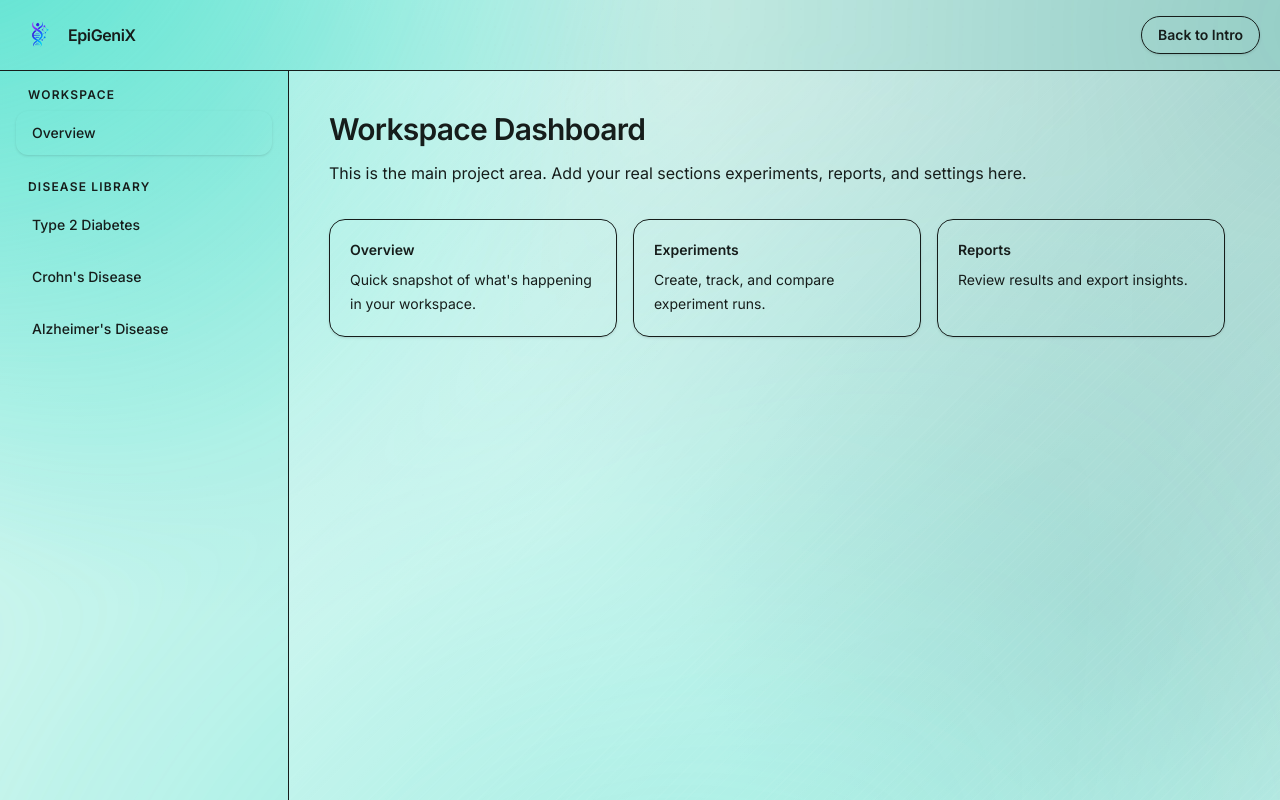
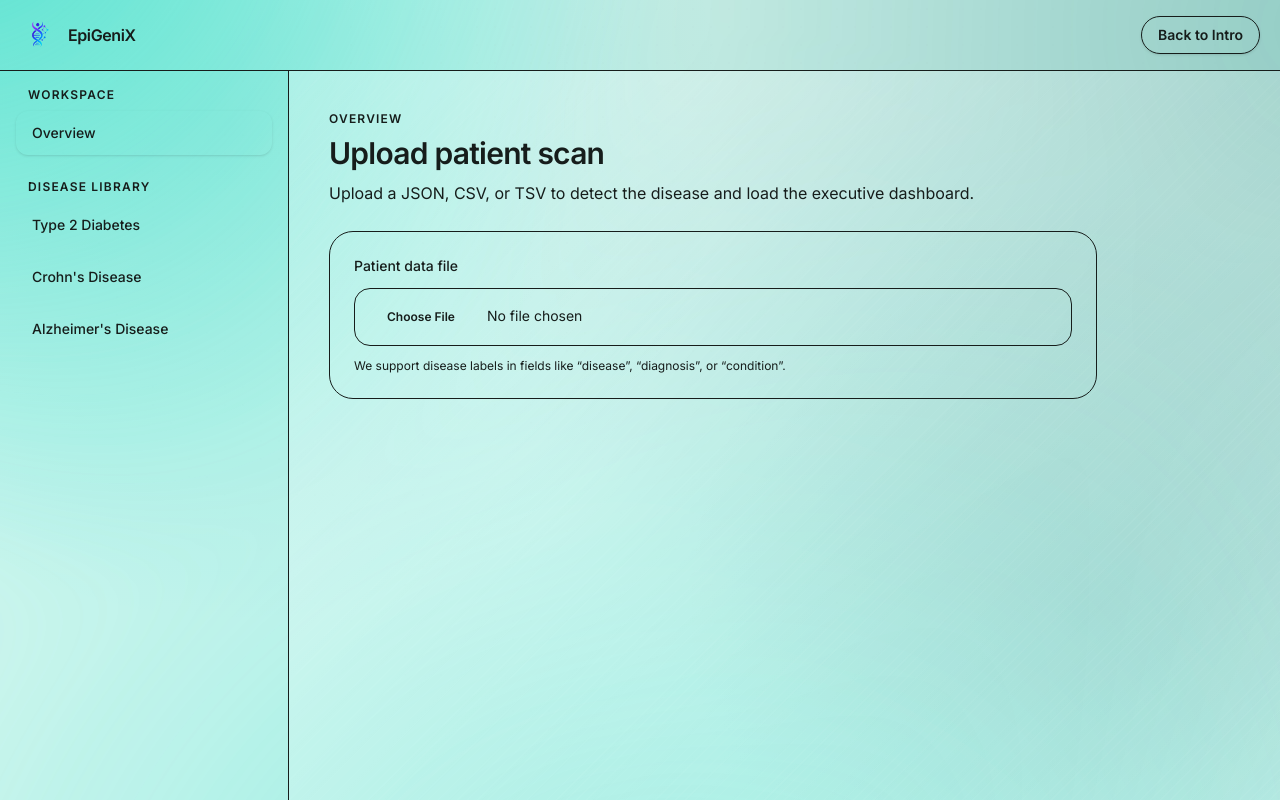
Before and after one commit to hoppercraft/EPIGENIX, a React (Vite) app: page /project in a window 1280 px wide. Built offline with nearby package versions, Linux system fonts and the light colour scheme.

Commit message:
Add semi functional upload feature for user gene report

```diff
--- a/src/pages/workspaceDashboard.jsx
+++ b/src/pages/workspaceDashboard.jsx
@@ -1,40 +1,224 @@
-// src/pages/WorkspaceDashboard.jsx
+import { useState } from 'react'
+import { Link } from 'react-router-dom'
+import Anatomy from '../features/anatomy/Anatomy'
+import { diseaseCatalog, diseaseOptions } from '../features/diseases/data/diseases'
+import {
+	calculateDiseaseRisk,
+	getInitialSliderValues,
+	getTopDrivers,
+} from '../features/diseases/model/risk'
+
+const KNOWN_DISEASES = [
+	{ slug: 'crohns-disease', match: ['crohn', "crohn's", 'crohns'] },
+	{ slug: 'alzheimers-disease', match: ['alzheimers', "alzheimer's", 'alzheimer'] },
+	{ slug: 'type-2-diabetes', match: ['type 2 diabetes', 'type-2 diabetes', 't2d', 'diabetes'] },
+]
+
+const detectDisease = (input) => {
+	if (!input) {
+		return 'unknown'
+	}
+	const normalized = String(input).toLowerCase()
+	const match = KNOWN_DISEASES.find((disease) =>
+		disease.match.some((term) => normalized.includes(term))
+	)
+	return match?.slug ?? 'unknown'
+}
+
+const extractDiseaseFromObject = (obj) => {
+	if (!obj || typeof obj !== 'object') {
+		return null
+	}
+	const keys = ['disease', 'diagnosis', 'condition', 'phenotype', 'label']
+	for (const key of keys) {
+		if (obj[key]) {
+			return obj[key]
+		}
+	}
+	return null
+}
+
+const parseDelimited = (text, delimiter) => {
+	const lines = text.split(/\r?\n/).filter(Boolean)
+	if (!lines.length) {
+		return []
+	}
+	const headers = lines[0].split(delimiter).map((value) => value.trim())
+	return lines.slice(1).map((line) => {
+		const values = line.split(delimiter)
+		return headers.reduce((acc, header, index) => {
+			acc[header] = values[index]?.trim()
+			return acc
+		}, {})
+	})
+}
 
 function WorkspaceDashboard() {
+	const [uploadState, setUploadState] = useState({
+		status: 'idle',
+		fileName: '',
+		diseaseSlug: null,
+		error: '',
+	})
+
+	const handleFile = (file) => {
+		if (!file) {
+			return
+		}
+		const reader = new FileReader()
+		reader.onload = () => {
+			try {
+				const text = String(reader.result ?? '')
+				const ext = file.name.split('.').pop()?.toLowerCase()
+				let parsedDisease = null
+
+				if (ext === 'json') {
+					const parsed = JSON.parse(text)
+					const firstItem = Array.isArray(parsed) ? parsed[0] : parsed
+					parsedDisease = extractDiseaseFromObject(firstItem)
+				} else {
+					const delimiter = ext === 'tsv' ? '\t' : ','
+					const rows = parseDelimited(text, delimiter)
+					parsedDisease = extractDiseaseFromObject(rows[0])
+				}
+
+				const diseaseSlug = detectDisease(parsedDisease)
+				setUploadState({
+					status: 'ready',
+					fileName: file.name,
+					diseaseSlug,
+					error: '',
+				})
+			} catch (error) {
+				setUploadState({
+					status: 'error',
+					fileName: file.name,
+					diseaseSlug: null,
+					error: 'We could not read that file. Please upload a valid JSON, CSV, or TSV.',
+				})
+			}
+		}
+		reader.readAsText(file)
+	}
+
+	if (uploadState.status !== 'ready') {
+		return (
+			<div className="relative z-10 max-w-3xl space-y-6">
+				<div className="space-y-2">
+					<p className="text-xs font-semibold uppercase tracking-widest text-muted">
+						Overview
+					</p>
+					<h2 className="font-display text-2xl font-semibold tracking-tight text-ink sm:text-3xl">
+						Upload patient scan
+					</h2>
+					<p className="text-base leading-7 text-muted">
+						Upload a JSON, CSV, or TSV to detect the disease and load the executive dashboard.
+					</p>
+				</div>
+
+				<div className="rounded-3xl border border-outline-variant/60 bg-surface-lowest/50 p-6 shadow-glass backdrop-blur-glass">
+					<label className="block text-sm font-medium text-ink">Patient data file</label>
+					<input
+						type="file"
+						accept=".json,.csv,.tsv,application/json,text/csv,text/tab-separated-values"
+						className="mt-3 block w-full rounded-2xl border border-outline-variant/60 bg-surface-lowest/70 px-4 py-3 text-sm text-ink file:mr-4 file:rounded-full file:border-0 file:bg-primary file:px-4 file:py-2 file:text-xs file:font-semibold file:text-on-primary"
+						onChange={(event) => handleFile(event.target.files?.[0])}
+					/>
+					{uploadState.status === 'error' ? (
+						<p className="mt-3 text-sm text-red-600">{uploadState.error}</p>
+					) : (
+						<p className="mt-3 text-xs text-muted">
+							We support disease labels in fields like “disease”, “diagnosis”, or “condition”.
+						</p>
+					)}
+				</div>
+			</div>
+		)
+	}
+
+	const selectedDiseaseSlug = uploadState.diseaseSlug
+	const isUnknown = selectedDiseaseSlug === 'unknown'
+	const defaultDisease = diseaseOptions[0]
+	const activeDisease = isUnknown ? defaultDisease : diseaseCatalog[selectedDiseaseSlug]
+	const sliderValues = getInitialSliderValues(activeDisease.slug)
+	const riskScore = calculateDiseaseRisk(activeDisease.slug, sliderValues)
+	const topDrivers = getTopDrivers(activeDisease.slug, sliderValues)
+
 	return (
-		<div className="relative z-10 max-w-4xl">
-			<h2 className="font-display text-2xl font-semibold tracking-tight text-ink sm:text-3xl">
-				Workspace Dashboard
-			</h2>
+		<div className="relative z-10 space-y-6">
+			<div className="flex flex-wrap items-start justify-between gap-4">
+				<div className="space-y-2">
+					<p className="text-xs font-semibold uppercase tracking-widest text-muted">
+						Overview
+					</p>
+					<h2 className="font-display text-2xl font-semibold tracking-tight text-ink sm:text-3xl">
+						Executive snapshot
+					</h2>
+					<p className="text-base leading-7 text-muted">
+						{isUnknown
+							? 'Disease detection returned Unknown. Showing default demo model.'
+							: `Live risk model preview for ${activeDisease.name} with explainable drivers.`}
+					</p>
+					<p className="text-xs text-muted">
+						Source file: {uploadState.fileName}
+					</p>
+				</div>
+				<div className="rounded-2xl border border-outline-variant/60 bg-surface-lowest/60 px-4 py-3 text-sm shadow-sm">
+					<p className="text-xs uppercase tracking-wide text-muted">Current risk</p>
+					<p className="mt-1 text-2xl font-semibold text-ink">{(riskScore * 100).toFixed(1)}%</p>
+				</div>
+			</div>
 
-			<p className="mt-3 text-base leading-7 text-muted">
-				This is the main project area. Add your real sections experiments, reports,
-				and settings here.
-			</p>
+			<section className="grid gap-4 rounded-3xl border border-outline-variant/60 bg-surface-lowest/45 p-5 shadow-glass backdrop-blur-glass lg:grid-cols-[1fr_1.4fr]">
+				<div className="space-y-5">
+					<div className="rounded-2xl border border-outline-variant/60 bg-surface-lowest/60 p-4">
+						<p className="text-xs uppercase tracking-widest text-muted">Top drivers</p>
+						<div className="mt-3 space-y-3">
+							{topDrivers.map((driver) => (
+								<div key={driver.id} className="space-y-2">
+									<div className="flex items-center justify-between text-sm">
+										<p className="font-medium text-ink">{driver.label}</p>
+										<span className="text-muted">{driver.type}</span>
+									</div>
+									<div className="h-2 w-full overflow-hidden rounded-full bg-surface-lowest/70">
+										<div
+											className="h-full rounded-full bg-primary/70"
+											style={{ width: `${Math.round(driver.contribution * 100)}%` }}
+										/>
+									</div>
+								</div>
+							))}
+						</div>
+					</div>
 
-			<section className="mt-8 grid gap-4 sm:grid-cols-2 lg:grid-cols-3">
-				{[
-					{
-						title: 'Overview',
-						body: "Quick snapshot of what's happening in your workspace.",
-					},
-					{
-						title: 'Experiments',
-						body: 'Create, track, and compare experiment runs.',
-					},
-					{
-						title: 'Reports',
-						body: 'Review results and export insights.',
-					},
-				].map((card) => (
-					<article
-						key={card.title}
-						className="rounded-2xl border border-outline-variant/60 bg-surface-lowest/60 p-5 shadow-sm backdrop-blur-glass"
-					>
-						<h3 className="text-sm font-semibold text-ink">{card.title}</h3>
-						<p className="mt-2 text-sm leading-6 text-muted">{card.body}</p>
-					</article>
-				))}
+					<div className="rounded-2xl border border-outline-variant/60 bg-surface-lowest/60 p-4 text-sm">
+						<p className="text-xs uppercase tracking-widest text-muted">Quick actions</p>
+						<div className="mt-3 flex flex-wrap gap-2">
+							<button
+								type="button"
+								className="ui-hover-shadow rounded-full border border-outline-variant/70 bg-surface-lowest/70 px-4 py-2 text-xs font-semibold text-ink"
+								disabled
+							>
+								Load sample patient
+							</button>
+							<Link
+								to={`/project/${activeDisease.slug}`}
+								className="ui-hover-shadow inline-flex items-center rounded-full bg-primary px-4 py-2 text-xs font-semibold text-on-primary"
+							>
+								View disease model
+							</Link>
+						</div>
+						<p className="mt-3 text-xs text-muted">
+							Use the disease view to tune sliders and compare scenarios.
+						</p>
+					</div>
+				</div>
+
+				<Anatomy
+					diseaseKey={activeDisease.slug}
+					diseaseConfig={activeDisease}
+					sliderValues={sliderValues}
+				/>
 			</section>
 		</div>
 	)
```
